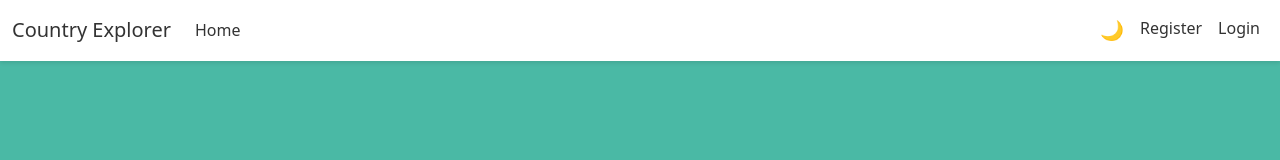
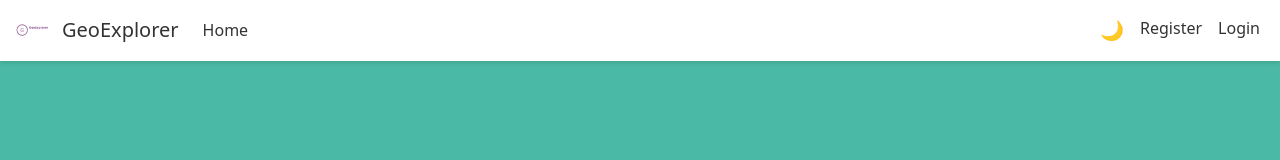
Before and after one commit to Rajithaisuru/AF_61317241, a React (Vite) app in the folder frontend/: page /login in a window 1280 px wide. Shown: the top 160 px of the page. Built offline with nearby package versions, Linux system fonts and the light colour scheme.

Commit message:
Add logo to navibar and do minor change index.html

```diff
--- a/frontend/index.html
+++ b/frontend/index.html
@@ -3,7 +3,7 @@
   <head>
     <meta charset="UTF-8" />
     <meta name="viewport" content="width=device-width, initial-scale=1.0" />
-    <title>Country Explorer</title>
+    <title>GeoExplorer</title>
     <!-- Bootstrap CSS -->
     <link href="https://cdn.jsdelivr.net/npm/bootstrap@5.3.3/dist/css/bootstrap.min.css" rel="stylesheet" integrity="sha384-QWTKZyjpPEjISv5WaRU9OFeRpok6YctnYmDr5pNlyT2bRjXh0JMhjY6hW+ALEwIH" crossorigin="anonymous">
     <!-- Leaflet CSS -->
--- a/frontend/src/components/Navbar.jsx
+++ b/frontend/src/components/Navbar.jsx
@@ -3,6 +3,7 @@ import { useState, useContext } from 'react';
 import { Link, useNavigate } from 'react-router-dom';
 import { AuthContext } from '../AuthContext';
 import { ThemeContext } from '../ThemeContext';
+import geoIcon from '../assets/geo.png'; // Import the geo.png icon
 
 function Navbar() {
   const [isOpen, setIsOpen] = useState(false);
@@ -19,7 +20,22 @@ function Navbar() {
     <>
       <nav className="navbar navbar-expand-lg navbar-dark fixed-top">
         <div className="container-fluid">
-          <Link className="navbar-brand" to="/">Country Explorer</Link>
+          {/* Brand Logo and Name */}
+          <div className="d-flex align-items-center">
+            <Link to="/" className="d-flex align-items-center">
+              <img
+                src={geoIcon}
+                alt="Geo Explorer Logo"
+                style={{
+                  height: '40px',
+                  width: '40px',
+                  marginRight: '10px',
+                  cursor: 'pointer',
+                }}
+              />
+            </Link>
+            <Link className="navbar-brand" to="/">GeoExplorer</Link>
+          </div>
           <button
             className="navbar-toggler"
             type="button"
```
Also changed, not shown: frontend/src/assets/geo.png (added).
